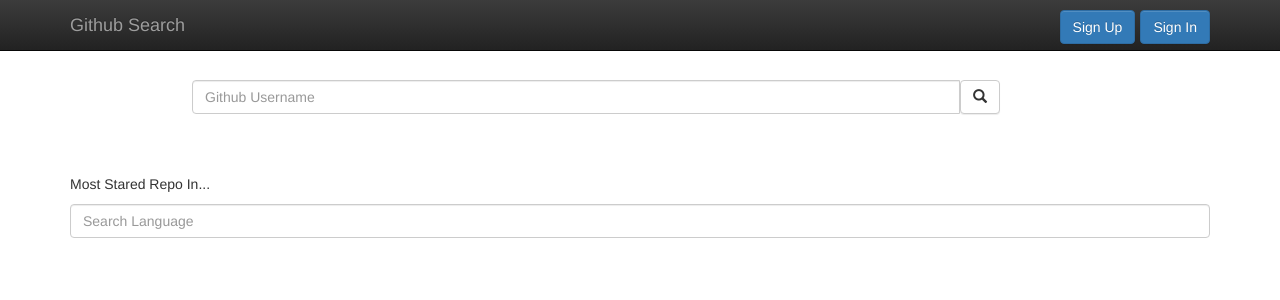
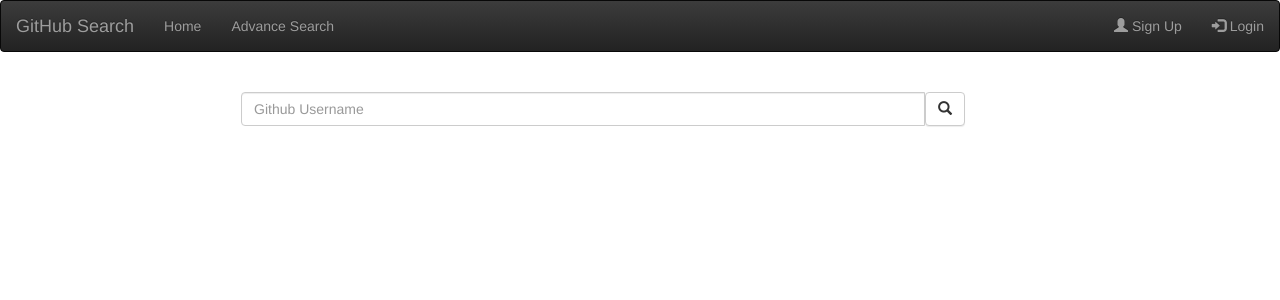
Before and after one commit to avalanche557/git-search-app, an Angular app: page / in a window 1280 px wide. Shown: the top 300 px of the page. Built offline with nearby package versions, Linux system fonts and the light colour scheme.

Commit message:
added route

```diff
--- a/src/app/app.component.css
+++ b/src/app/app.component.css
@@ -1,10 +1,12 @@
-
 #searchbox{
     float: left;
     margin-left: 10%;
     width: 60%;
 
 
+}
+#navbar-title{
+    font-size: 32px;
 }
 #searchbutton {
     float: left;
--- a/src/app/app.component.html
+++ b/src/app/app.component.html
@@ -1,8 +1,4 @@
-<nav class="navbar navbar-inverse navbar-fixed-top">
-        <div class="container">
-            <a class="navbar-brand" href="#">Github Search</a>
-            <button type="button" class="btn btn-primary btn-md" id="signin">Sign In</button>
-            <button type="button" class="btn btn-primary btn-md" id="signup">Sign Up</button>
-        </div>
-</nav>
-<my-github></my-github>
+<my-navbar></my-navbar>
+<div class="container">
+    <router-outlet></router-outlet>
+</div>
--- a/src/app/app.component.ts
+++ b/src/app/app.component.ts
@@ -1,10 +1,21 @@
+
 import { Component } from '@angular/core';
+
+import { NavbarComponent } from './component/navbar.component';
+
+import { GithubComponent } from './component/github.component';
+
+import { AdvanceComponent } from './component/advance.component';
+
+import { appRouterModule } from './app.route';
+import{ HttpModule } from '@angular/http';
 
 @Component({
   selector: 'app-root',
   templateUrl: './app.component.html',
-  styleUrls: ['./app.component.css']
+  styleUrls: ['./app.component.css'],
+  providers:[HttpModule],
 })
 export class AppComponent {
-  title = 'app';
+  title = 'Github Search';
 }
--- /dev/null
+++ b/src/app/app.route.ts
@@ -0,0 +1,21 @@
+
+import {RouterModule, Routes } from '@angular/router';
+
+import { NgModule } from '@angular/core';
+
+import { GithubComponent } from './component/github.component';
+import { AdvanceComponent } from './component/advance.component';
+
+const routes: Routes =[
+    {path:'',component:GithubComponent},
+    {path:'advance',component:AdvanceComponent},
+
+];
+
+@NgModule({
+    imports: [ RouterModule.forRoot(routes) ],
+    exports: [ RouterModule ]
+})
+
+
+export class appRouterModule{}
--- a/src/app/component/advance.component.html
+++ b/src/app/component/advance.component.html
@@ -1,6 +1,4 @@
-<br>
-<br>
-<br>
+
 
 <div class="container">
     <div class="row">
--- a/src/app/component/github.component.html
+++ b/src/app/component/github.component.html
@@ -1,6 +1,3 @@
-<br>
-<br>
-<br>
 <div class="row">
         <div class="col-md-12">
             <form>
@@ -11,7 +8,7 @@
            </form>
        </div>
 </div>
-<my-advance></my-advance>
+
 
     <div class="container">
     <div *ngIf="user">
--- /dev/null
+++ b/src/app/component/navbar.component.html
@@ -0,0 +1,105 @@
+<nav class="navbar navbar-inverse">
+    <div class="container-fluid">
+      <div class="navbar-header">
+        <a class="navbar-brand" href="#">GitHub Search</a>
+      </div>
+
+      <ul class="nav navbar-nav">
+            <li><a routerLink="/" routerLinkActive="active">Home</a></li>
+            <li><a routerLink="/advance" routerLinkActive="active">Advance Search</a></li>
+
+      </ul>
+      <ul class="nav navbar-nav navbar-right">
+        <li><a href="#" data-toggle="modal" data-target="#signupModal"><span class="glyphicon glyphicon-user"></span> Sign Up</a></li>
+        <li><a href="#" data-toggle="modal" data-target="#loginModal"><span class="glyphicon glyphicon-log-in"></span> Login</a></li>
+      </ul>
+    </div>
+  </nav>
+  <div id="loginModal" class="modal fade" role="dialog">
+        <div class="modal-dialog">
+
+          <!-- Modal content-->
+          <div class="modal-content">
+            <div class="modal-header">
+              <button type="button" class="close" data-dismiss="modal">&times;</button>
+              <h4 class="modal-title">Login to save Repo</h4>
+            </div>
+            <div class="modal-body">
+                    <form>
+                            <div class="form-group">
+                              <label for="email">Email address:</label>
+                              <input type="email" class="form-control" id="email" placeholder="Enter Email">
+                            </div>
+                            <div class="form-group">
+                              <label for="pwd">Password:</label>
+                              <input type="password" class="form-control" id="pwd" placeholder="Password">
+                            </div>
+                            <div class="checkbox">
+                              <label><input type="checkbox"> Remember me</label>
+                            </div>
+                          </form>
+            </div>
+            <div class="modal-footer">
+              <button type="button" class="btn btn-primary" data-dismiss="modal">Login</button>
+            </div>
+          </div>
+
+        </div>
+      </div>
+
+      <div id="signupModal" class="modal fade" role="dialog">
+            <div class="modal-dialog">
+
+              <!-- Modal content-->
+              <div class="modal-content">
+                <div class="modal-header">
+                  <button type="button" class="close" data-dismiss="modal">&times;</button>
+                  <h4 class="modal-title">Sign Up</h4>
+                </div>
+                <div class="modal-body">
+                        <form>
+                                <div class="form-group">
+                                    <div class="row">
+                                        <div class="col-md-6">
+                                        <label for="email">First Name</label>
+                                        <input type="email" class="form-control" id="email" placeholder="Ex:Abhinav">
+                                        </div>
+                                        <div class="col-md-6">
+                                        <label for="email">Last Name</label>
+                                        <input type="email" class="form-control" id="email" placeholder="Ex:Karna">
+                                        </div>
+                                    </div>
+                                </div>
+                                <div class="form-group">
+                                        <label for="email">Username</label>
+                                        <input type="email" class="form-control" id="email" placeholder="Username">
+                                </div>
+
+                                <div class="form-group">
+                                  <label for="email">Email address:</label>
+                                  <input type="email" class="form-control" id="email" placeholder="example@example.com">
+                                </div>
+                                <div class="form-group">
+                                  <label for="pwd">Password:</label>
+                                  <input type="password" class="form-control" id="pwd" placeholder="Password">
+                                </div>
+                                <div class="form-group">
+                                        <label for="pwd">Confirm Password:</label>
+                                        <input type="password" class="form-control" id="pwd" placeholder="Retype Password">
+                                </div>
+
+                                <div class="radio">
+                                        <label><input type="radio" name="optradio">Male</label>
+                                </div>
+                                <div class="radio">
+                                        <label><input type="radio" name="optradio">Female</label>
+                                      </div>
+                              </form>
+                </div>
+                <div class="modal-footer">
+                  <button type="button" class="btn btn-primary" data-dismiss="modal">Sign Up</button>
+                </div>
+              </div>
+
+            </div>
+          </div>
--- /dev/null
+++ b/src/app/component/navbar.component.ts
@@ -0,0 +1,14 @@
+import { Component } from '@angular/core';
+
+
+
+@Component({
+    selector:'my-navbar',
+    templateUrl: './navbar.component.html',
+    styleUrls: ['./navbar.component.css']
+})
+
+export class NavbarComponent{
+    title='Github Search';
+
+}
--- a/src/index.html
+++ b/src/index.html
@@ -19,8 +19,10 @@
   <link rel="stylesheet" href="https://maxcdn.bootstrapcdn.com/bootstrap/3.3.7/css/bootstrap.min.css">
   <script src="https://ajax.googleapis.com/ajax/libs/jquery/3.2.1/jquery.min.js"></script>
   <script src="https://maxcdn.bootstrapcdn.com/bootstrap/3.3.7/js/bootstrap.min.js"></script>
+
 </head>
 <body>
+
   <app-root></app-root>
 </body>
 </html>
```
Also changed, not shown: src/app/app.module.ts (+7 -1 lines), src/app/component/navbar.component.css (added), 1 other file (tests, documents, lock files or other folders).
